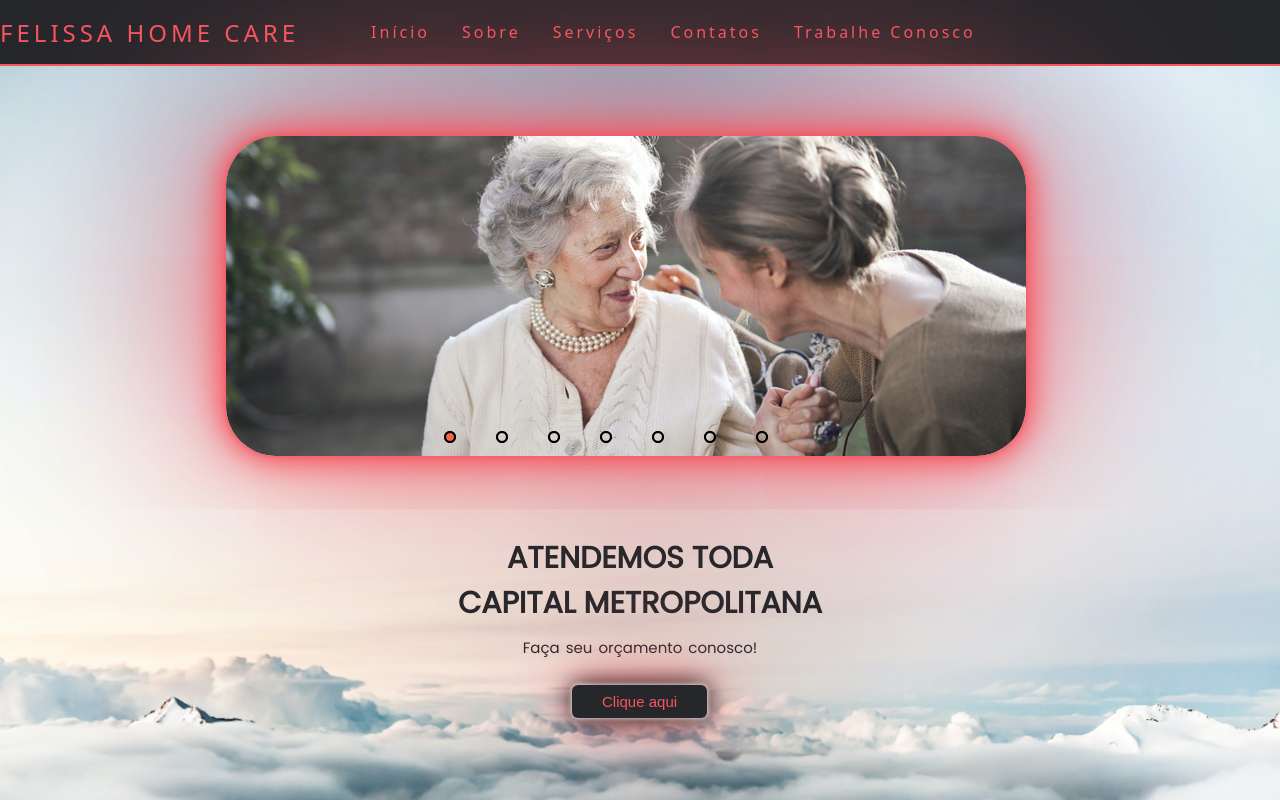
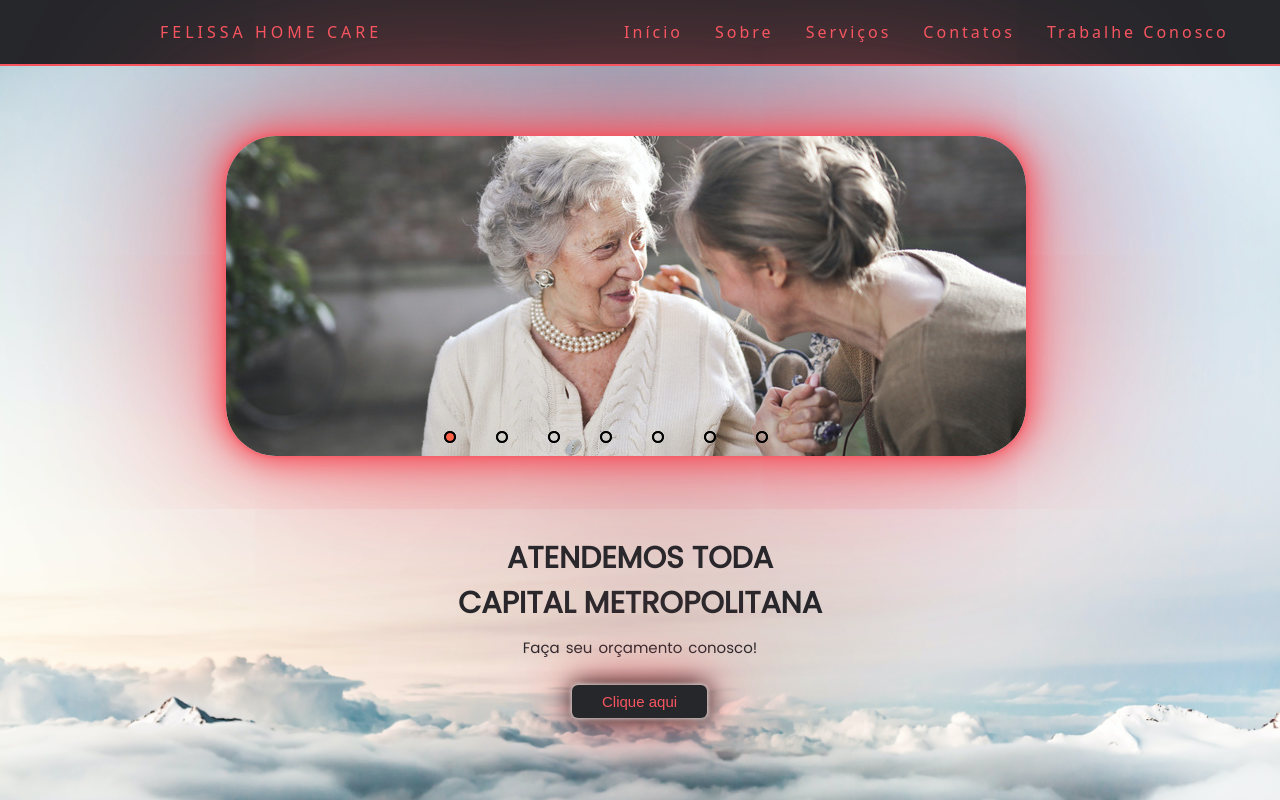
Before and after one commit to felipeer/github-test, a plain HTML site: page index.html in a window 1280 px wide. Shown: the top 800 px of the page. Drawn offline with Linux system fonts and the light colour scheme.

Commit message:
Update style.css

```diff
--- a/style.css
+++ b/style.css
@@ -41,9 +41,11 @@
     }
 
     .logo {
-        font-size: 24px;
+        font-size: 16px;
         text-transform: uppercase;
         letter-spacing: 4px;
+        margin: auto 20vh;
+        padding-right: 10px;
     }
 
     nav {
```
